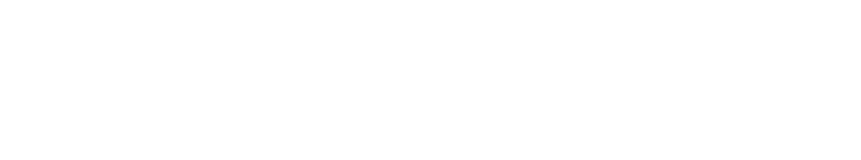
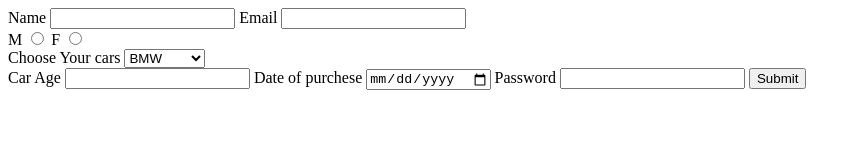
Before and after one commit to acciojob/car-insurance-form-sandeep-mz, a website: page main.html in a window 1280 px wide. Shown: the whole page, without its empty margins (0-861 px from the left). Drawn offline with Linux system fonts and the light colour scheme.

Commit message:
created a submission

```diff
--- a/main.html
+++ b/main.html
@@ -8,8 +8,42 @@
 
 <body>
 	<!-- the entire body must be written by student -->
-    <script type="text/javascript" src="./script.js">
-</script>
+    <script type="text/javascript" src="./script.js"></script>
+
+    <form action="" method="post">
+
+      <label for="name">Name</label>
+      <input type="text" id="name" required>
+
+      <label for="email">Email</label>
+      <input type="email" id="email" required><br>
+
+      <label for="gender_m">M</label>
+      <input type="radio" id="gender_m" name="gender" required>
+      <label for="gender_f">F</label>
+      <input type="radio" id="gender_f" name="gender" required><br>
+
+      <label for="cars">Choose Your cars</label>
+      <select name="cars" id="cars">
+          <option value="">BMW</option>
+          <option value="">Audi</option>
+          <option value="">Mercedez</option>
+      </select><br>
+
+      <label for="CarAge">Car Age</label>
+      <input type="number" id="CarAge" required>
+
+      <label for="dop">Date of purchese</label>
+      <input type="date" id="dop" required>
+
+      <label for="password">Password</label>
+      <input type="password" id="password" required>
+
+      <BUtton type="submit">Submit</BUtton>
+
+
+
+    </form>
 
 </body>
 
```
